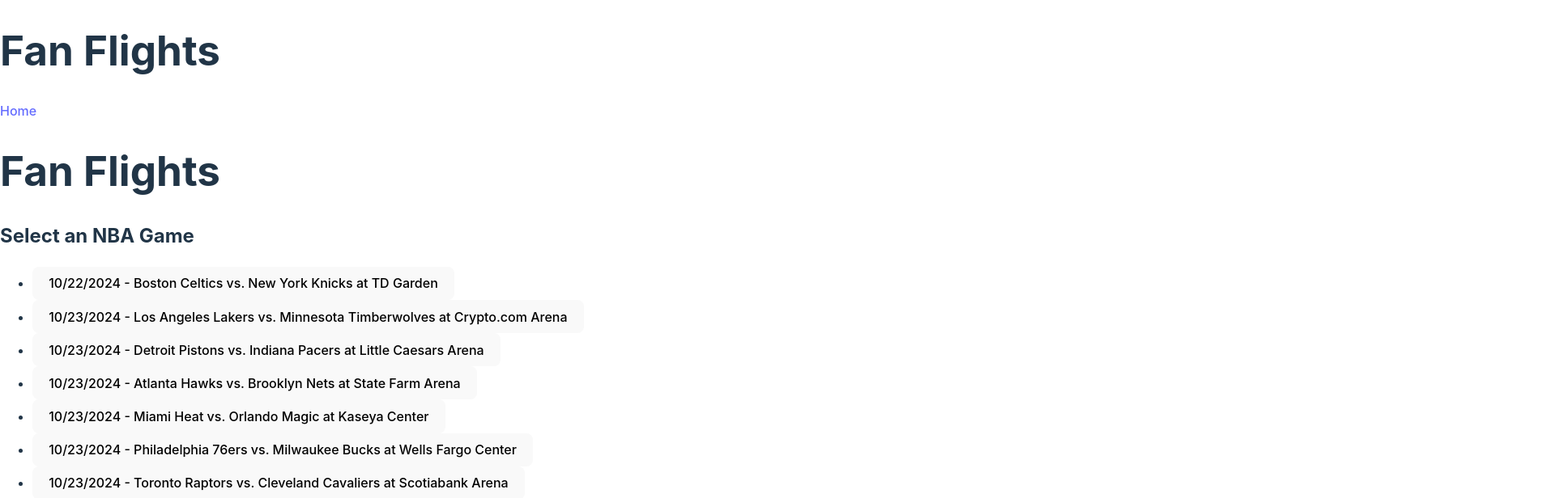
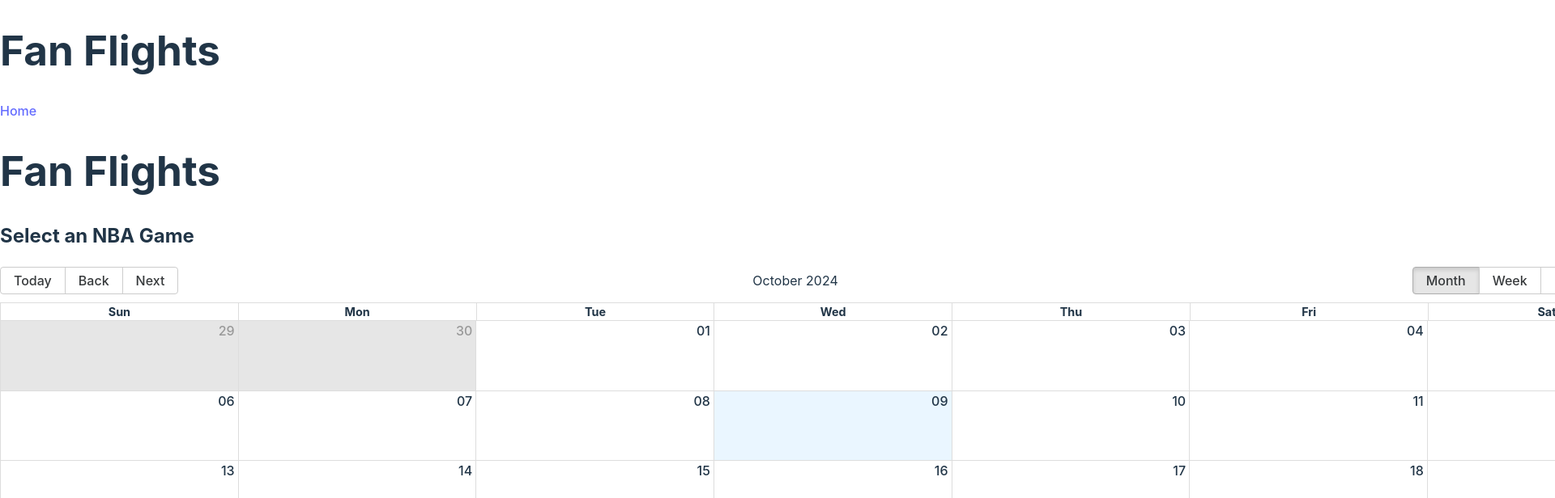
Before and after one commit to NaayilS/FanFlights, a React (Vite) app in the folder frontend/: page / in a window 1280 px wide. Shown: the top 616 px of the page at 81% size, 1920 px wide, since content can reach past the window. Built offline with nearby package versions, Linux system fonts and the light colour scheme.

Commit message:
Put Nba Schedule calandar style

```diff
--- a/frontend/package.json
+++ b/frontend/package.json
@@ -11,7 +11,9 @@
   },
   "dependencies": {
     "axios": "^1.7.7",
+    "moment": "^2.30.1",
     "react": "^18.3.1",
+    "react-big-calendar": "^1.15.0",
     "react-dom": "^18.3.1",
     "react-router-dom": "^6.26.2"
   },
--- a/frontend/src/components/NBAList.jsx
+++ b/frontend/src/components/NBAList.jsx
@@ -1,4 +1,9 @@
 import React, { useState, useEffect } from 'react';
+import { Calendar, momentLocalizer } from 'react-big-calendar';
+import moment from 'moment';
+import 'react-big-calendar/lib/css/react-big-calendar.css'; // Import calendar styles
+
+const localizer = momentLocalizer(moment);
 
 function NBAList({ onGameSelect }) {
     const [schedule, setSchedule] = useState([]);
@@ -9,34 +14,29 @@ function NBAList({ onGameSelect }) {
             .then((data) => setSchedule(data));
     }, []);
 
-      // Function to convert UTC to local time
-      const convertToLocalTime = (utcDate) => {
-        const date = new Date(utcDate);  // Create a date object from the UTC string
-        return date.toLocaleString(undefined, {
-            timeZoneName: 'short', // Displays time zone abbreviation (e.g., PST, EST)
-            hour: '2-digit',
-            minute: '2-digit',
-            hour12: true,          // Use 12-hour clock format
-            weekday: 'long',       // Display day of the week
-            month: 'long',         // Display full month
-            day: 'numeric',        // Display day of the month
-            year: 'numeric'        // Display full year
-        });
+    const events = schedule.map((game) => ({
+        title: `${game.HomeTeam} vs. ${game.AwayTeam}`,
+        start: new Date(game.DateUtc), // Convert UTC to Date object
+        end: new Date(game.DateUtc),   // Assume the game lasts around 2-3 hours
+        allDay: false,
+        gameData: game // Store the entire game data for further use
+    }));
+
+    const handleSelectEvent = (event) => {
+        onGameSelect(event.gameData);  // Pass the selected game to the parent component
     };
-
 
     return (
         <div>
             <h2>Select an NBA Game</h2>
-            <ul>
-                {schedule.map((game, index) => (
-                    <li key={index}>
-                        <button onClick={() => onGameSelect(game)}>
-                            {new Date(game.DateUtc).toLocaleDateString()} - {game.HomeTeam} vs. {game.AwayTeam} at {game.Location}
-                        </button>
-                    </li>
-                ))}
-            </ul>
+            <Calendar
+                localizer={localizer}
+                events={events}
+                startAccessor="start"
+                endAccessor="end"
+                style={{ height: 500 }}
+                onSelectEvent={handleSelectEvent}  // Trigger selection on clicking an event
+            />
         </div>
     );
 }
```
Also changed, not shown: 1 other file (tests, documents, lock files or other folders).
